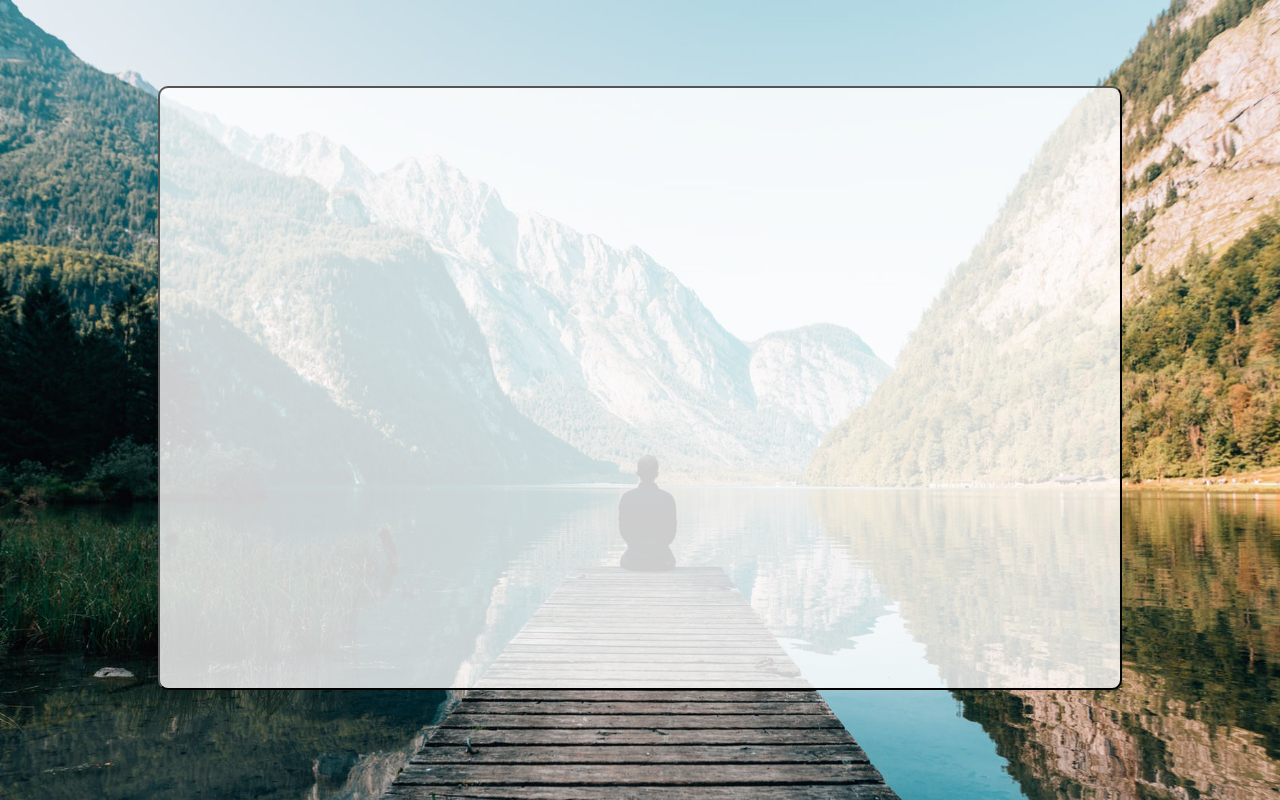
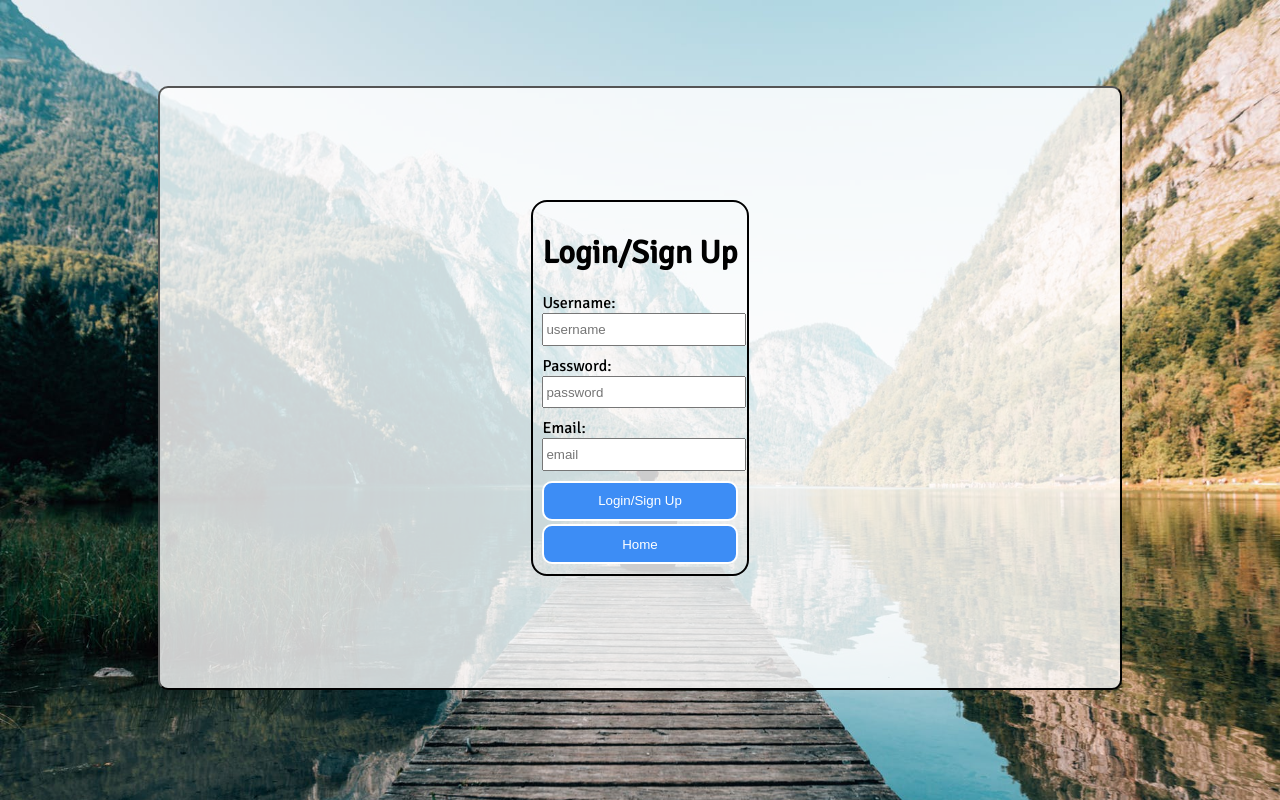
Before and after one commit to Bcdirito/good_work_2.0, a React app: page /login in a window 1280 px wide. Built offline with nearby package versions, Linux system fonts and the light colour scheme.

Commit message:
added rough draft login page

```diff
--- a/package.json
+++ b/package.json
@@ -5,7 +5,7 @@
   "main": "index.js",
   "scripts": {
     "test": "echo \"Error: no test specified\" && exit 1",
-    "start": "webpack-dev-server",
+    "start": "webpack-dev-server --hot --progress --mode development",
     "start:server": "nodemon server/index.js"
   },
   "keywords": [],
@@ -34,6 +34,7 @@
     "webpack-dev-server": "^3.9.0"
   },
   "devDependencies": {
+    "@babel/plugin-proposal-class-properties": "^7.7.4",
     "nodemon": "^2.0.1"
   }
 }
--- a/src/App.css
+++ b/src/App.css
@@ -6,5 +6,18 @@
     border: 2px black outset;
     border-radius: 10px;
     display: grid;
+}
 
+button, .formButton {
+    height: 3em;
+    border-radius: 10px;
+    background-color: rgb(61, 141, 245);
+    color: white;
+    border: 2px white solid;
 }
+
+button:hover, .formButton:hover {
+    background-color: white;
+    color: rgb(61, 141, 245);
+    border: 2px rgb(61, 141, 245) solid;
+}
--- a/src/App.js
+++ b/src/App.js
@@ -1,6 +1,7 @@
 import React from "react"
 import {Switch, Route} from "react-router-dom"
 import Home from "./components/general/Home"
+import Login from "./components/login/Login"
 import "./App.css"
 
 const App = (props) => {
@@ -8,8 +9,12 @@ const App = (props) => {
         <div className="App">
             <Switch>
                 <Route exact path="/" render={(props) => (
-                    <Home {...props}/>
+                    <Home {...props} />
                 )}/>
+                <Route exact path="/login" render={(props) => (
+                    <Login {...props} />
+                )}/>
+                <Route component={Home}/>
             </Switch>
         </div>
     )
--- a/src/components/general/Home.js
+++ b/src/components/general/Home.js
@@ -1,11 +1,12 @@
 import React from "react"
+import {Link} from "react-router-dom"
 import "../../stylesheets/home.css"
 
 const Home = (props) => {
     return (
         <div className="homePage">
             <h1>Welcome to Good Work!</h1>
-            <button>Log In</button>
+            <Link to={"/login"}><button>Log In</button></Link>
             <button>Find a Doctor</button>
         </div>
     )
--- a/src/components/login/Login.js
+++ b/src/components/login/Login.js
@@ -0,0 +1,45 @@
+import React, { Component } from 'react'
+import {Link} from "react-router-dom"
+import "../../stylesheets/login.css"
+
+export default class Login extends Component {
+    state = {
+        username: "",
+        password: "",
+        email: ""
+    }
+
+    handleChange = e => {
+        this.setState({
+            ...this.state,
+            [e.target.name]: e.target.value
+        })
+    }
+
+    render() {
+        return (
+            <div className="loginPage">
+                <h1>Login/Sign Up</h1>
+                <form onSubmit={(e) => this.handleSubmit(e)}>
+                    <div className="formDiv">
+                        <label>Username:</label>
+                        <br/>
+                        <input type="text" name="username" value={this.state.username} onChange={(e) => this.handleChange(e)} placeholder="username" />
+                    </div>
+                    <div className="formDiv">
+                        <label>Password:</label>
+                        <br/>
+                        <input type="password" name="password" value={this.state.password} onChange={(e) => this.handleChange(e)} placeholder="password" />
+                    </div>
+                    <div className="formDiv">
+                        <label>Email:</label>
+                        <br/>
+                        <input type="email" name="email" value={this.state.email} onChange={(e) => {this.handleChange(e)}} placeholder="email" />
+                    </div>
+                    <input className="formButton" type="submit" name="login" value="Login/Sign Up" />
+                </form>
+                <Link to={"/"}><button className="homeButton">Home</button></Link>
+            </div>
+        )
+    }
+}
--- a/src/stylesheets/home.css
+++ b/src/stylesheets/home.css
@@ -4,16 +4,5 @@
 }
 
 .homePage button {
-    width: 30%;
-    height: 3em;
-    border-radius: 10px;
-    background-color: rgb(61, 141, 245);
-    color: white;
-    border: 2px white solid;
+    width: 30%
 }
-
-.homePage button:hover {
-    background-color: white;
-    color: rgb(61, 141, 245);
-    border: 2px rgb(61, 141, 245) solid;
-}
--- /dev/null
+++ b/src/stylesheets/login.css
@@ -0,0 +1,25 @@
+.loginPage {
+    margin: auto;
+    border: 2px black solid;
+    border-radius: 1em;
+    padding: 1%;
+}
+
+.formDiv {
+    margin: auto;
+    padding-bottom: 5%;
+}
+
+.formDiv input {
+    height: 2em;
+    width: 100%;
+}
+
+.formButton {
+    margin-right: 5%;
+    margin-bottom: 2%;
+}
+
+.homeButton, .formButton {
+    width: 100%;
+}
--- a/webpack.config.js
+++ b/webpack.config.js
@@ -32,6 +32,10 @@ module.exports = {
     },
     devServer: {
         contentBase: path.join(__dirname, "public/"),
+        compress: false,
+        historyApiFallback: {
+            index: "index.html"
+        },
         port: 3000,
         publicPath: "http://localhost:3000/dist",
         proxy: {
```
Also changed, not shown: .babelrc, public/manifest.json, 1 other file (tests, documents, lock files or other folders).
